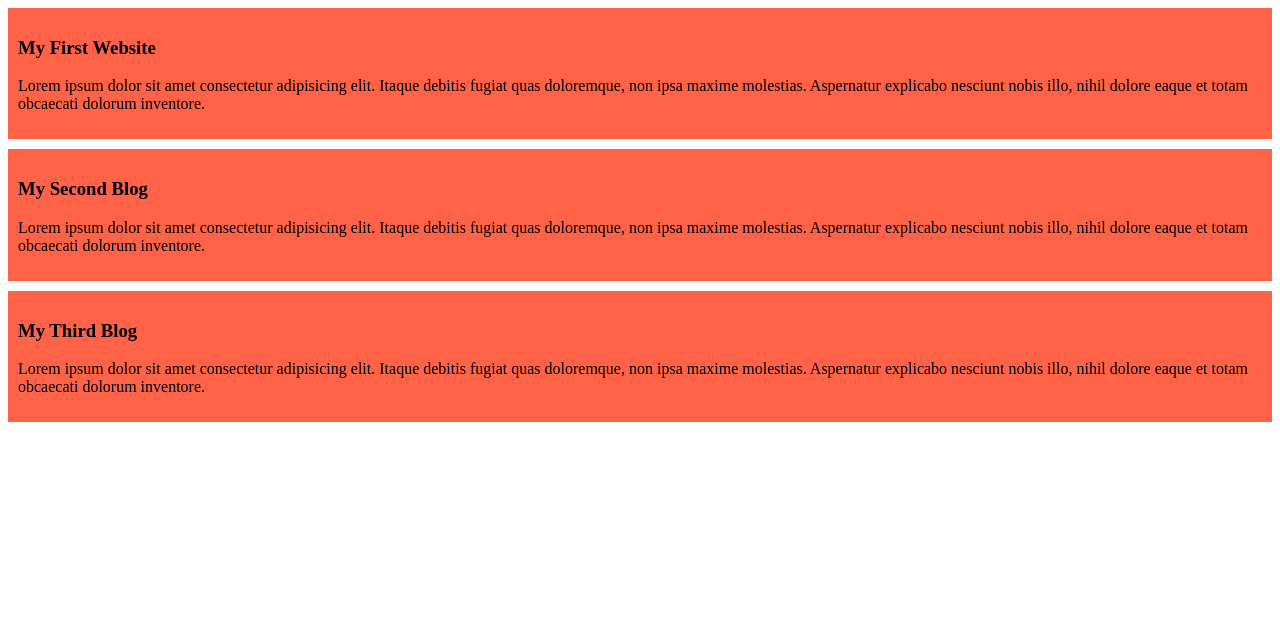
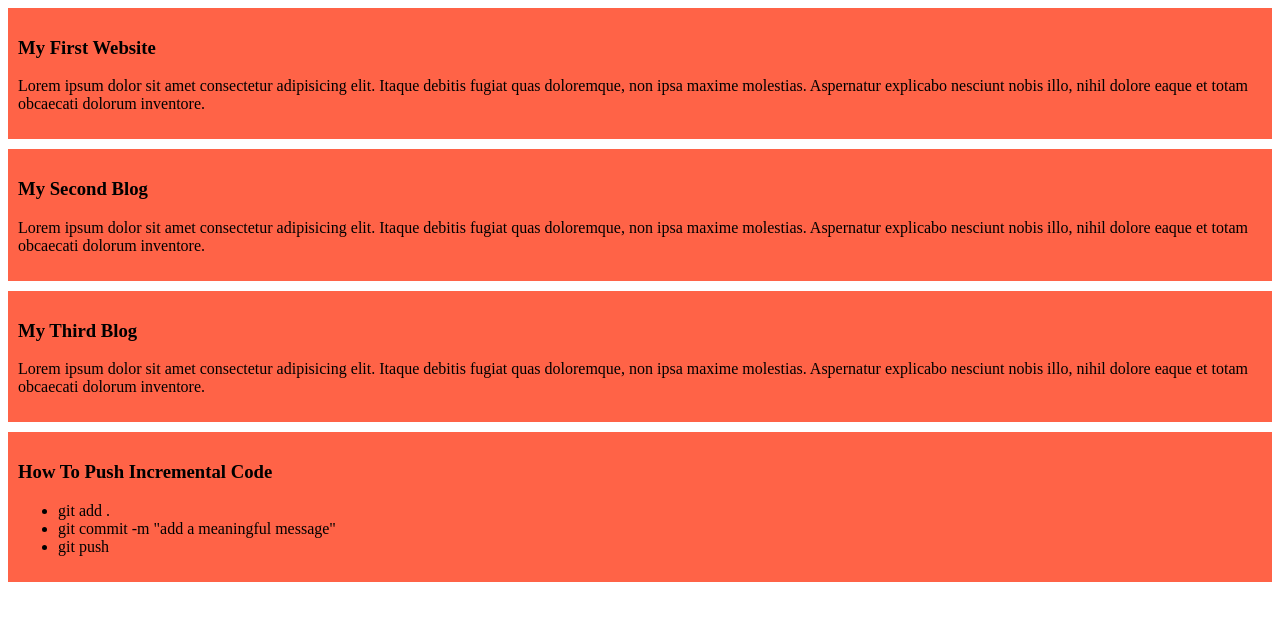
Before and after one commit to Alavi07/my-first-github-repo, a plain HTML site: page index.html in a window 1280 px wide. Drawn offline with Linux system fonts and the light colour scheme.

Commit message:
added a list to push code

```diff
--- a/index.html
+++ b/index.html
@@ -19,5 +19,13 @@
         <h3>My Third Blog</h3>
         <p>Lorem ipsum dolor sit amet consectetur adipisicing elit. Itaque debitis fugiat quas doloremque, non ipsa maxime molestias. Aspernatur explicabo nesciunt nobis illo, nihil dolore eaque et totam obcaecati dolorum inventore.</p>
     </div>
+    <div>
+        <h3>How To Push Incremental Code</h3>
+        <ul>
+            <li>git add .</li>
+            <li>git commit -m "add a meaningful message"</li>
+            <li>git push</li>
+        </ul>
+    </div>
 </body>
 </html>
```
